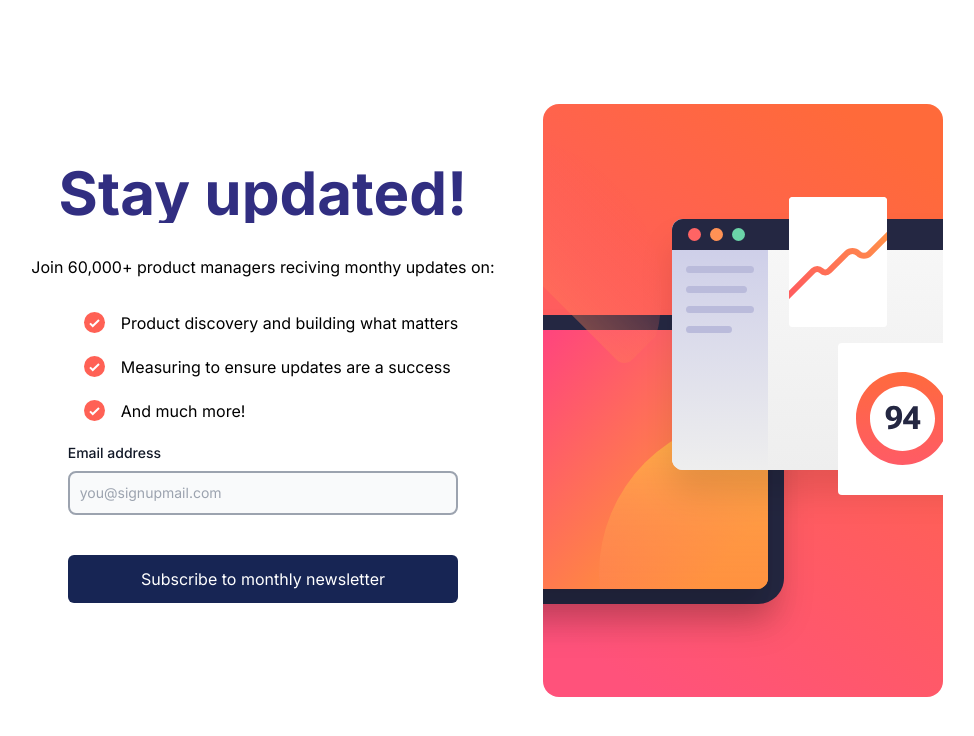
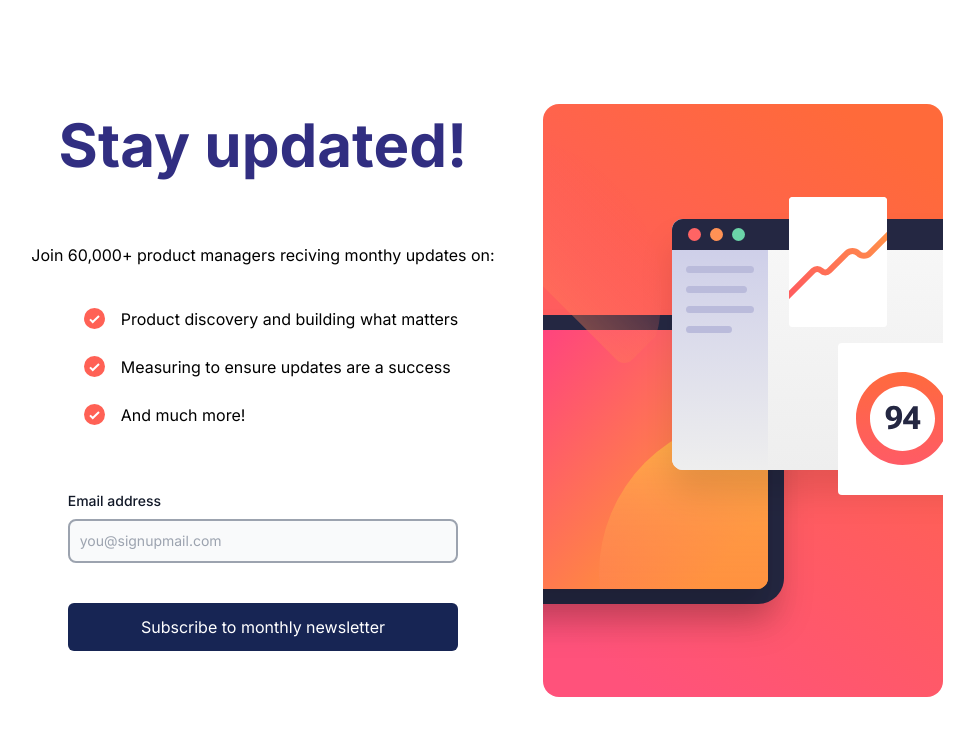
Before and after one commit to SIDNEYHOLMES/news-letter-signup, a Next.js app in the folder news-letter-fourm/: page / in a window 1280 px wide. Shown: the top 736 px of the page, without its empty margins (177-1151 px from the left). Built offline with nearby package versions, Linux system fonts and the light colour scheme.

Commit message:
route for posting email

```diff
--- /dev/null
+++ b/news-letter-fourm/src/app/api/postEmail/route.ts
@@ -0,0 +1,14 @@
+import { NextResponse } from 'next/server';
+
+export async function POST(req: Request) {
+    if (req.method === 'POST') {
+      const { data } = await req.json();
+      console.log('Received data:', data);
+
+      // Process the data (perform necessary operations)
+
+      return NextResponse.json({ status: 200 });
+    } else {
+      console.error('Incorrect method request')
+    }
+}
--- a/news-letter-fourm/src/app/page.tsx
+++ b/news-letter-fourm/src/app/page.tsx
@@ -13,7 +13,7 @@ export default function Home() {
         src={signupMobile}
         alt='dtIcon'/>
         <Image
-          className='overflow-x-clip hidden md:block'
+          className='overflow-auto hidden md:block'
           priority
           src={signupDesktop}
           alt='dtIcon'/>
--- /dev/null
+++ b/news-letter-fourm/src/app/success/page.tsx
@@ -0,0 +1,9 @@
+import React from 'react'
+
+function page() {
+  return (
+    <div>page</div>
+  )
+}
+
+export default page
--- a/news-letter-fourm/src/components/Fourm.tsx
+++ b/news-letter-fourm/src/components/Fourm.tsx
@@ -4,56 +4,61 @@ import Image from 'next/image'
 import listCheck from '../../public/list-check-icon.svg'
 
 const Fourm = () => {
-  let [ emailValidate, setEmailValidate ] = useState(true)
+  let [ emailValidate, setEmailValidate ] = useState(true) // if true hidden if false shown
+
 
   const checkEmailSyntax = (event: any) => {
     event.preventDefault()
     const emailInput = event.target.email.value
-    var validationRegx = /\S+@\S+\.\S+/;
-    if(emailInput === null) {
+    var validationRegx = /\S+@\S+\.\S+/; // checks locataion of @ and .<com> to make sure
+
+    if(emailInput === null) { // if input is empty
       setEmailValidate(false)
       return;
     }
-    else if (validationRegx.test(emailInput)) {
+    else if (validationRegx.test(emailInput)) { // if input passes validation check
       setEmailValidate(true)
-      return;
+      submitEmail(emailInput)
     }
     else {
-      setEmailValidate(false)
+      setEmailValidate(false) // turnes input red and adds "validate email" string
       return;
     }
   }
 
+  const submitEmail = async (email: string) => {
+    try {
+      await fetch('/api/postEmail/', {
+        method: 'POST',
+        body: JSON.stringify({data: email}),
+        headers: {
+          'content-type': 'application/json',
+        }
+      })
+    } catch (err) {
+      console.log(err)
+    }
+  }
+
+
   return (
     <main className='static flex flex-col items-center h-full p-12'>
-      <h1 className='truncate text-4xl md:text-6xl font-bold text-indigo-900 md:pt-12'>Stay updated!</h1>
+      <h1 className='truncate text-4xl md:text-6xl font-bold text-indigo-900 md:pb-24'>Stay updated!</h1>
       <p className='py-8'>Join 60,000+ product managers reciving monthy updates on:</p>
-      <ul className='space-y-5 '>
+      <ul className='space-y-6 md:py-2'>
+        {
+          ['Product discovery and building what matters', 'Measuring to ensure updates are a success', 'And much more!']
+          .map(txt =>
           <li className='flex items-center'>
             <Image
               className='mx-4'
               priority
               src={listCheck}
               alt='login-check-icon'/>
-          <p>Product discovery and building what matters</p>
+          <p>{txt}</p>
           </li>
-        <li className='flex items-center'>
-          <Image
-          className='mx-4'
-          priority
-          src={listCheck}
-          alt='login-check-icon'/>
-          <p>Measuring to ensure updates are a success</p>
-        </li>
-        <li className='flex items-center'>
-          <Image
-          className='mx-4'
-          priority
-          src={listCheck}
-          alt='login-check-icon'/>
-          <p>And much more!</p>
-        </li>
-        <form onSubmit={checkEmailSyntax} className='flex flex-col'>
+          )}
+        <form onSubmit={checkEmailSyntax} className='flex flex-col md:py-10'>
           <div className='flex flex-row space-x-44 md:space-x-52'>
             <label htmlFor='submit' className='block mb-2 text-sm font-medium text-gray-900'>Email address</label>
             <p className={`${emailValidate ? 'hidden' : 'block'} text-sm text-red-400`}>Valid Email Required</p>
```
Lines whose indentation alone changed are shown as unchanged.
